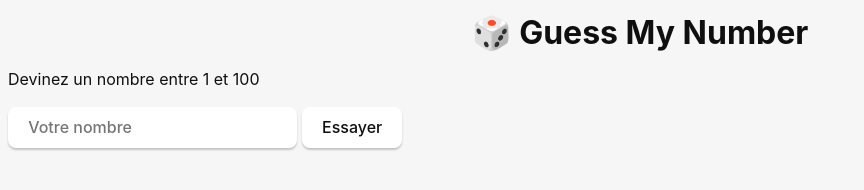
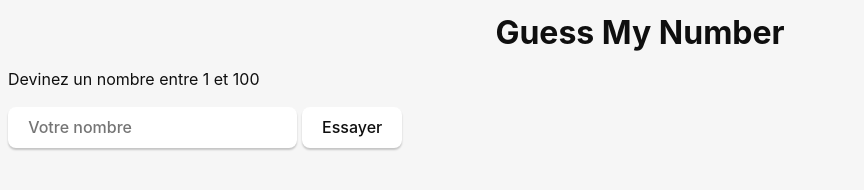
Before and after one commit to KizuCore/guess_my_number_taori, a plain HTML site: page src/index.html in a window 1280 px wide. Shown: the whole page, without its empty margins (0-864 px from the left). Drawn offline with Linux system fonts and the light colour scheme.

Commit message:
refactor: remove emoji from title and heading in index.html

```diff
--- a/src/index.html
+++ b/src/index.html
@@ -2,12 +2,12 @@
 <html lang="fr">
   <head>
     <meta charset="UTF-8" />
-    <title>🎲 Guess My Number</title>
+    <title>Guess My Number</title>
     <link rel="stylesheet" href="styles.css" />
     <script src="main.js" defer></script>
   </head>
   <body>
-    <h1>🎲 Guess My Number</h1>
+    <h1>Guess My Number</h1>
     <p>Devinez un nombre entre 1 et 100</p>
 
     <input id="guess" type="number" placeholder="Votre nombre" />
```
